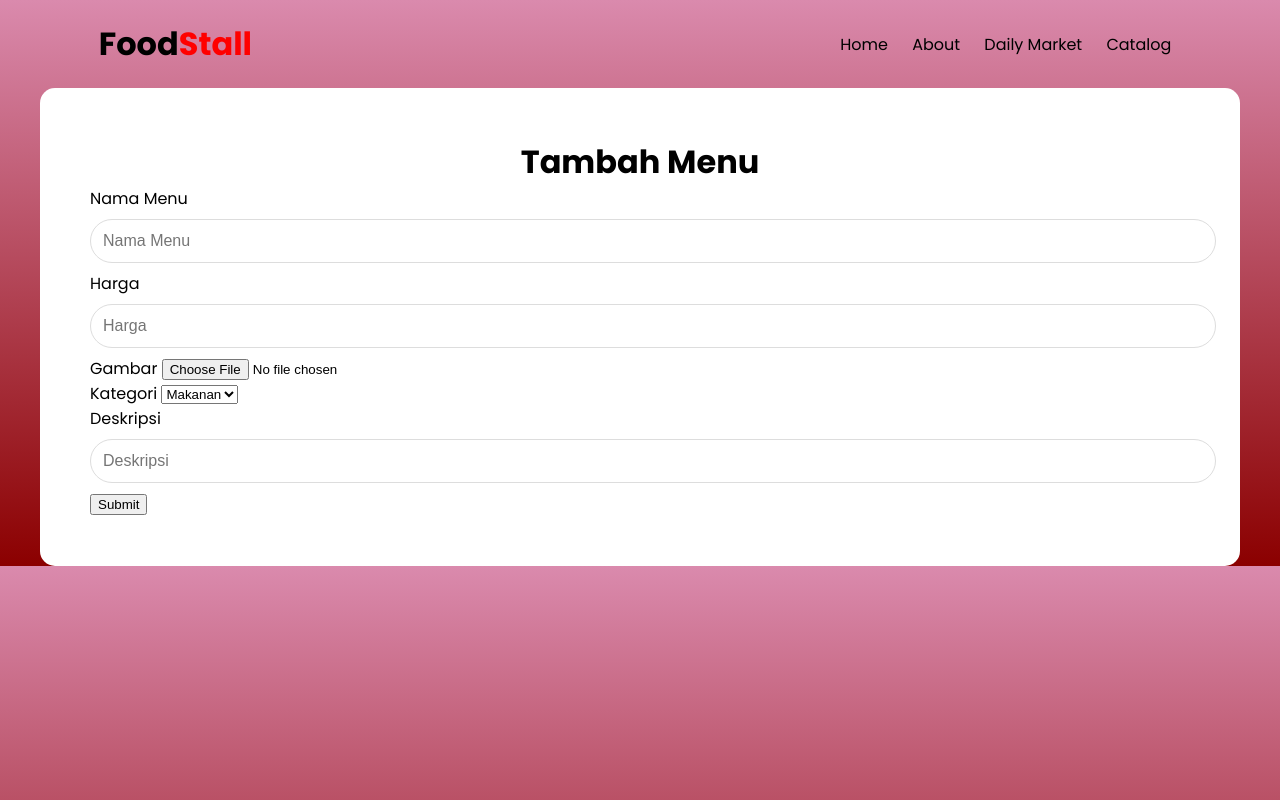
After one commit to Aracellii/projek, a PHP site: page /tambah.php in a window 1280 px wide. The commit adds this page. Run offline with PHP 8.4, Linux system fonts and the light colour scheme.

Commit message:
nyoh new file

```diff
--- a/daftar.php
+++ b/daftar.php
@@ -33,7 +33,9 @@
     	<form>
         	<input type="text" placeholder="Username" required>
         	<input type="password" placeholder="Password" required>
+			<div class="tombol-login">
         	<button type="submit">Register</button>
+			</div>
 	</div>
 	</div>
     	</form>
--- a/login.php
+++ b/login.php
@@ -54,11 +54,11 @@
         	<input type="text" name="username" placeholder="Username" required>
 
         	<input type="password" name="password" placeholder="Password" required>
-
+				<div class="tombol-login">
         		<button type="submit">
 					Log In
 				</button>
-
+				</div>
     			</form>
 					<p>
 						------- Belum punya akun? -------
--- a/style.css
+++ b/style.css
@@ -140,13 +140,13 @@ p{
     }
     img{
         width: 200px;
-        height: 300px;
+        height: 200px;
     }
     & .food-card{
         background-color: #c3627b;
         padding: 18px;
         box-sizing: border-box;
-        box-shadow: 7px 7px 10px;
+        box-shadow: 4px 4px 10px;
         border-radius:2px;
 
         .fc-desc{
@@ -202,3 +202,31 @@ p{
        }
     }
 }
+
+.tambah-menu{
+    border-radius: 15px;
+    padding: 50px;
+    background-color: white;
+    h1{
+        text-align: center  ;
+    }
+
+    form{
+        box-sizing: border-box;
+    text-align: center;
+    text-align: left;
+    align-items:end;
+    justify-content: center;
+    }
+}
+
+.tambah-menu input[type="text"],
+.tambah-menu input[type="number"] {
+    width: 100%;
+    padding: 0.75rem;
+    margin: 0.5rem 0;
+    border: 1px solid #ddd;
+    border-radius: 30px;
+    font-size: 1rem;
+
+}
--- /dev/null
+++ b/tambah.php
@@ -0,0 +1,62 @@
+
+<!DOCTYPE html>
+<html lang="en">
+<head>
+    <meta charset="UTF-8">
+    <meta name="viewport" content="width=device-width, initial-scale=1.0">
+    <title>Document</title>
+    <link rel="stylesheet" href="style.css">
+</head>
+<body>
+<div>
+    <!-- Header -->
+    <div class="header">
+        <div class="nav-container">
+            <div class="nav">
+                <div class="nav-brand">
+                    <h1><a href="">Food<span>Stall</span></a></h1>
+                </div>
+                <div class="nav-menu">
+                    <a href="">Home</a>
+                    <a href="">About</a>
+                    <a href="">Daily Market</a>
+                    <a href="menu.php">Catalog</a>
+                </div>
+            </div>
+        </div>
+     </div>
+    <!--End Header-->
+    <div class="container">
+        <div class="tambah-menu">
+        <h1>Tambah Menu</h1>
+            <form action="" method="POST">
+                <div>
+                    <label class="">Nama Menu</label>
+                    <input class="" type="text" placeholder="Nama Menu" name="namamenu" value="">
+                </div>
+                <div>
+                    <label class=""style="">Harga</label>
+                    <input class="" type="number" placeholder="Harga" name="" value="">
+                </div>
+                <div>
+                    <label class="" style=""> Gambar </label>
+                    <input class="" type="file" placeholder="Gambar"  name="gambar" value="">
+                </div>
+                <div>
+                    <label class=""style=" ">Kategori</label>
+                        <select id="select" class="form-select" name="kategori" style="">
+                            <option>Makanan</option>
+                            <option>Minuman</option>
+                        </select>
+                </div>
+                <div>
+                        <label for="" class="form-label"style="">Deskripsi</label>
+                        <input class="" type="text" placeholder="Deskripsi"  name="deskripsi" value="">
+                </div>
+                        <button type="submit" class="" style="">Submit</button>
+        </form>
+        </div>
+        </div>
+</div>
+</body>
+</html>
```
Also changed, not shown: menu.php (+9 -3 lines), style1.css (added, +156 -0 lines), style2.css (+7 -3 lines), gambar/es jeruk.png (renamed from gambar/es jeruk.jpg), gambar/gule.png (renamed from gambar/gule.jpg), gambar/plus.png (added), gambar/sate.png (renamed from gambar/sate.jpg), gambar/soto.png (renamed from gambar/soto.jpg).
